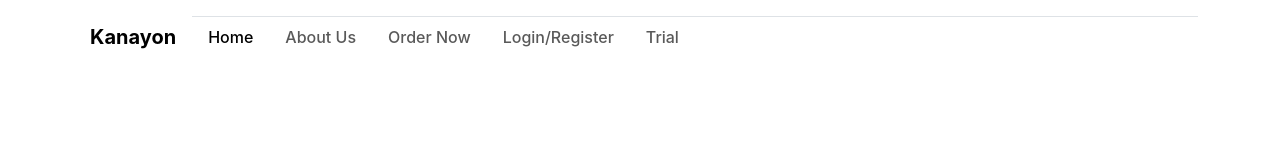
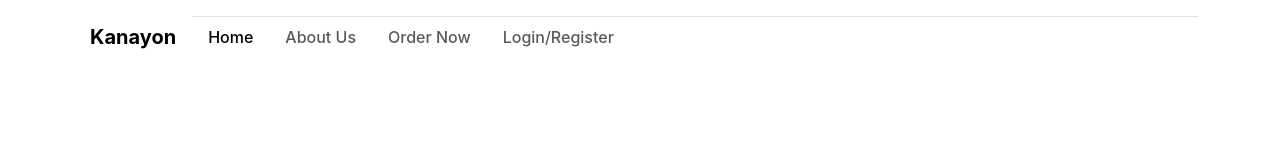
Before and after one commit to kobellanes/Kanayon-FE-RestaurantSystem, a React (Create React App) app in the folder kanayon_arms/: page / in a window 1280 px wide. Shown: the top 160 px of the page. Built offline with nearby package versions, Linux system fonts and the light colour scheme.

Commit message:
Connection of Header Page Establish

```diff
--- a/kanayon_arms/src/components/Header/Header.js
+++ b/kanayon_arms/src/components/Header/Header.js
@@ -23,8 +23,7 @@ function Header(props) {
                                     href="/">Home</a></li>
                                 <li className="nav-item px-2"><a className="nav-link fw-medium" href="/about">About Us</a></li>
                                 <li className="nav-item px-2"><a className="nav-link fw-medium" href="/ordernow">Order Now</a></li>
-                                <li className="nav-item px-2"><a className="nav-link fw-medium" href="/admin">Login/Register</a></li>
-                                <li className="nav-item px-2"><a className="nav-link fw-medium" href="/login">Trial</a></li>
+                                <li className="nav-item px-2"><a className="nav-link fw-medium" href="/login">Login/Register</a></li>
                             </ul>
                         </div>
                     </div>
```
